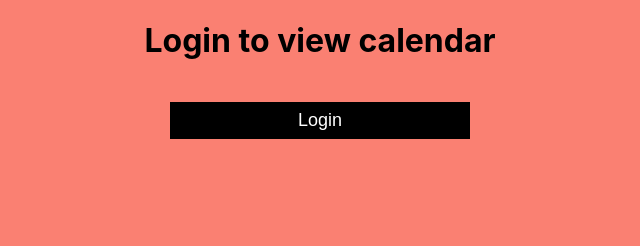
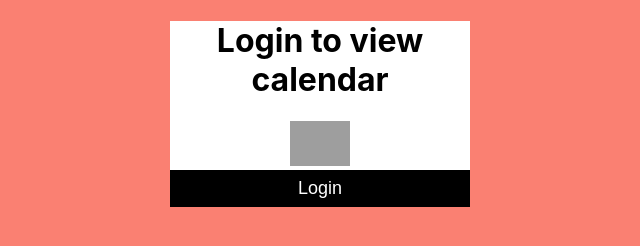
Before and after one commit to SchoolOfCode/w10_auth-athon-chris-cris-46, a React app in the folder login-calendar/: page / in a window 1280 px wide. Shown: the whole page, without its empty margins (320-960 px from the left). Built offline with nearby package versions, Linux system fonts and the light colour scheme; grey boxes are pictures that could not be loaded.

Commit message:
pushing changes from last fri

```diff
--- a/login-calendar/src/Components/LoginButton/LoginButton.css
+++ b/login-calendar/src/Components/LoginButton/LoginButton.css
@@ -15,3 +15,13 @@
     opacity: 0.7;
     color: red;
   }
+
+  .logo{
+    width: 20%;
+  }
+
+  .wrapper{
+    background-color: white;
+    width: 300px;
+    margin: auto;
+  }
--- a/login-calendar/src/Components/LoginButton/LoginButton.js
+++ b/login-calendar/src/Components/LoginButton/LoginButton.js
@@ -7,13 +7,18 @@ const LoginButton = () => {
 
   return (
     !isAuthenticated && (
-      <label>
+      <div className="wrapper">
         <h1> Login to view calendar</h1>
+        <img
+          className="logo"
+          src="https://www.freeiconspng.com/uploads/calendar-image-png-3.png"
+          alt="app-logo"
+        ></img>
         <br></br>
         <button className="login-button" onClick={() => loginWithRedirect()}>
           Login
         </button>
-      </label>
+      </div>
     )
   );
 };
```
